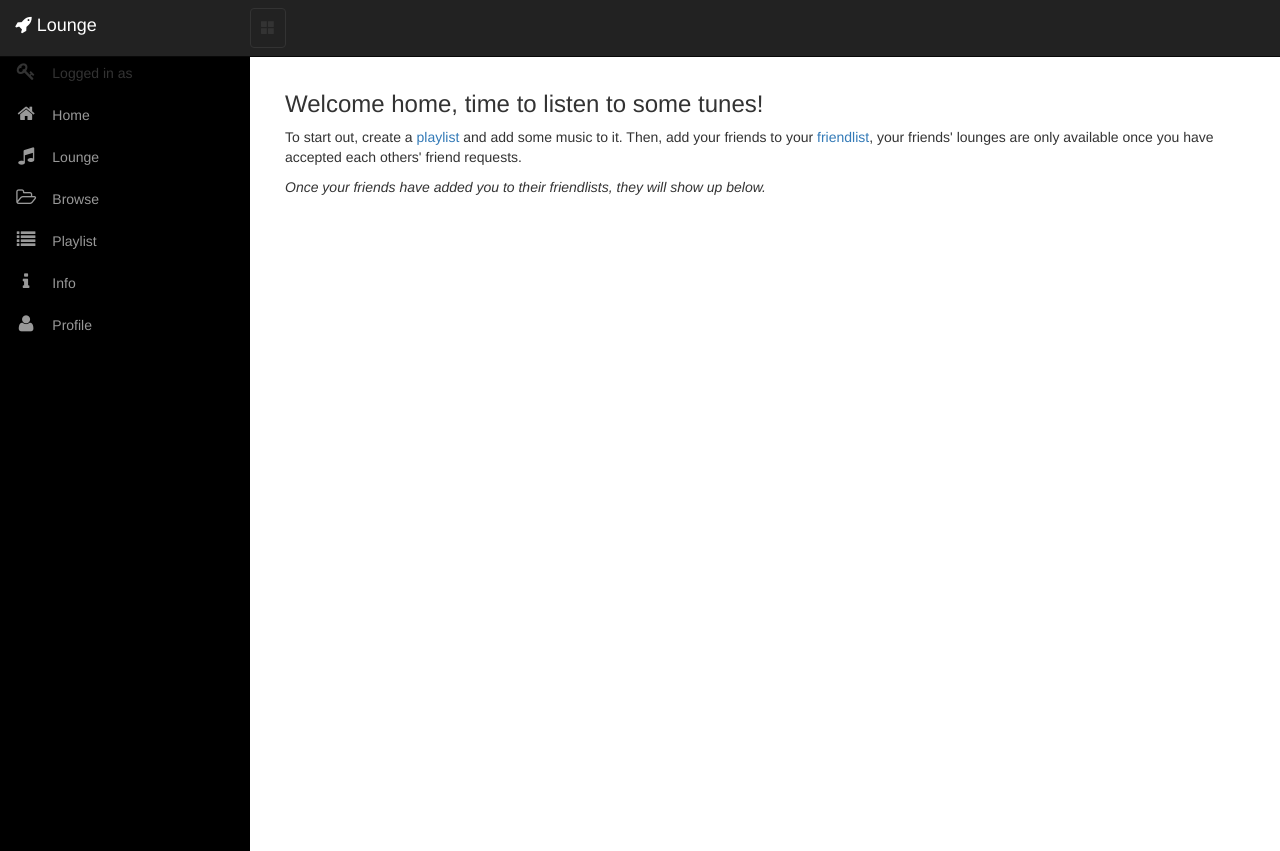
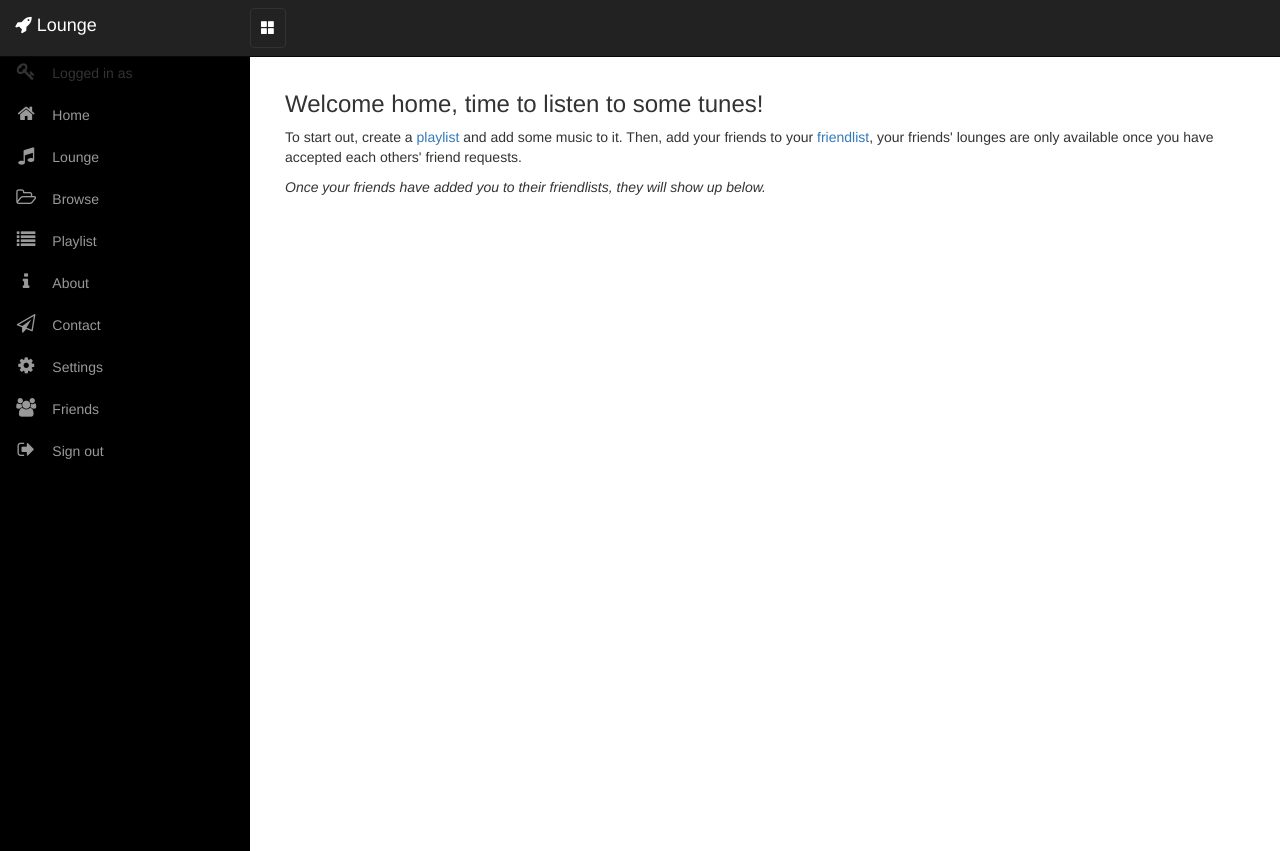
Before and after one commit to ax-rwnd/lounge-frontseat, a Flask app: template src/templates/home.html in a window 1280 px wide. Run offline with Flask 2, Linux system fonts and the light colour scheme; the template is opened without the code that fills it, so the values that code supplies are empty; some libraries are stand-ins or nearby versions.

Commit message:
Unrolls sidebar and sets toggle color.

```diff
--- a/src/templates/index.html
+++ b/src/templates/index.html
@@ -19,7 +19,7 @@
 	<!-- Brand and toggle get grouped for better mobile display -->
 	<div class="navbar-header fixed-brand">
 		<button type="button" class="navbar-toggle collapsed" data-toggle="collapse" id="menu-toggle">
-			<span class="glyphicon glyphicon-th-large" aria-hidden="true"></span>
+			<span class="glyphicon glyphicon-th-large" style="color:white;" aria-hidden="true"></span>
 		</button>
 		<a class="navbar-brand" href="#"><i class="fa fa-rocket fa-4"></i> Lounge</a>
 	</div><!-- navbar-header-->
@@ -28,7 +28,7 @@
 		<ul class="nav navbar-nav">
 			<li class="active">
 				<button class="navbar-toggle collapse in" data-toggle="collapse" id="menu-toggle-2"><span
-						class="glyphicon glyphicon-th-large" aria-hidden="true"></span></button>
+						class="glyphicon glyphicon-th-large" style="color:white;" aria-hidden="true"></span></button>
 			</li>
 		</ul>
 	</div><!-- bs-example-navbar-collapse-1 -->
--- a/src/templates/sidebar.html
+++ b/src/templates/sidebar.html
@@ -5,11 +5,13 @@
 	    <li>
 	    <span class="fa-stack fa-lg pull-left"><i class="fa fa-key fa-stack-1x "></i></span>Logged in as {{session['user']}}
 	    </li>
+
             <li>
                 <a href="{{url_for('index')}}"><span class="fa-stack fa-lg pull-left"><i class="fa fa-home fa-stack-1x "></i></span>
                     Home</a>
 
             </li>
+
             <li>
                 <a href="{{url_for('lounge')}}">
 			<span class="fa-stack fa-lg pull-left">
@@ -17,34 +19,22 @@
 			</span>
                     Lounge</a>
 	    </li>
+
             <li>
                 <a href="/browse"> <span class="fa-stack fa-lg pull-left"><i class="fa fa-folder-open-o fa-stack-1x "></i></span>Browse</a>
             </li>
-  <li>
+
+	     <li>
                 <a href="/playlist"> <span class="fa-stack fa-lg pull-left"><i class="fa fa-list fa-stack-1x "></i></span>Playlist</a>
             </li>
-         <li>
-                <a href="/info"><span class="fa-stack fa-lg pull-left active"><i class="fa fa-info fa-stack-1x "></i></span>
-                    Info</a>
-                <ul class="nav-pills nav-stacked" style="list-style-type:none;">
-                    <li><a href="/about"><span class="fa-stack fa-lg pull-left"><i
-                        class="fa fa-info fa-stack-1x "></i></span>About</a></li>
-                    <li> <a href="/contact"><span class="fa-stack fa-lg pull-left"><i class="fa fa-paper-plane-o fa-stack-1x "></i></span>Contact</a></li>
-
-                </ul>
-            </li>
- <li>
-                <a href="/profile"><span class="fa-stack fa-lg pull-left"><i class="fa fa-user fa-stack-1x "></i></span>
-                    Profile</a>
-                <ul class="nav-pills nav-stacked" style="list-style-type:none;">
-                    <li><a href="/profile"><span class="fa-stack fa-lg pull-left"><i
-                            class="fa fa-gear fa-stack-1x "></i></span>Settings</a></li>
-                    <li><a href="/friends"><span class="fa-stack fa-lg pull-left"><i
-                            class="fa fa-users fa-stack-1x "></i></span>Friends</a></li>
-                    <li><a href="/signout"><span class="fa-stack fa-lg pull-left"><i
-                            class="fa fa-sign-out fa-stack-1x "></i></span>Sign out</a></li>
-
-                </ul>
-            </li>
+         <!--<li>-->
+                <!-- <a href="/info"><span class="fa-stack fa-lg pull-left active"><i class="fa fa-info fa-stack-1x "></i></span>  Info</a>-->
+                <!--<ul class="nav-pills nav-stacked" style="list-style-type:none;">-->
+             <li><a href="/about"><span class="fa-stack fa-lg pull-left"><i class="fa fa-info fa-stack-1x "></i></span>About</a></li>
+             <li><a href="/contact"><span class="fa-stack fa-lg pull-left"><i class="fa fa-paper-plane-o fa-stack-1x "></i></span>Contact</a></li>
+	     <!--<li><a href="/profile"><span class="fa-stack fa-lg pull-left"><i class="fa fa-user fa-stack-1x "></i></span>Profile</a>-->
+             <li><a href="/profile"><span class="fa-stack fa-lg pull-left"><i class="fa fa-gear fa-stack-1x "></i></span>Settings</a></li>
+	     <li><a href="/friends"><span class="fa-stack fa-lg pull-left"><i class="fa fa-users fa-stack-1x "></i></span>Friends</a></li>
+	     <li><a href="/signout"><span class="fa-stack fa-lg pull-left"><i class="fa fa-sign-out fa-stack-1x "></i></span>Sign out</a></li>
         </ul>
     </div><!-- /#sidebar-wrapper -->
```
